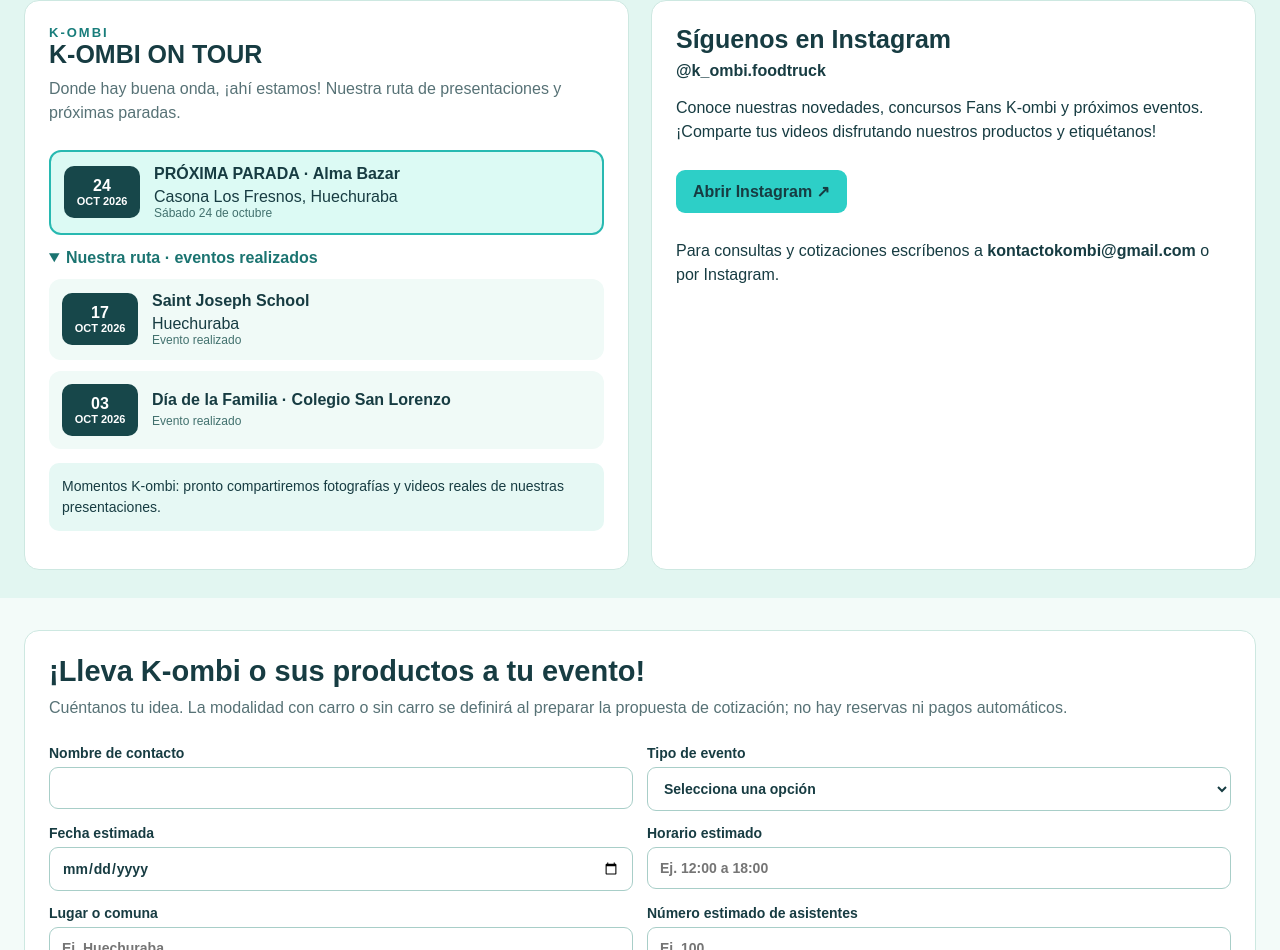
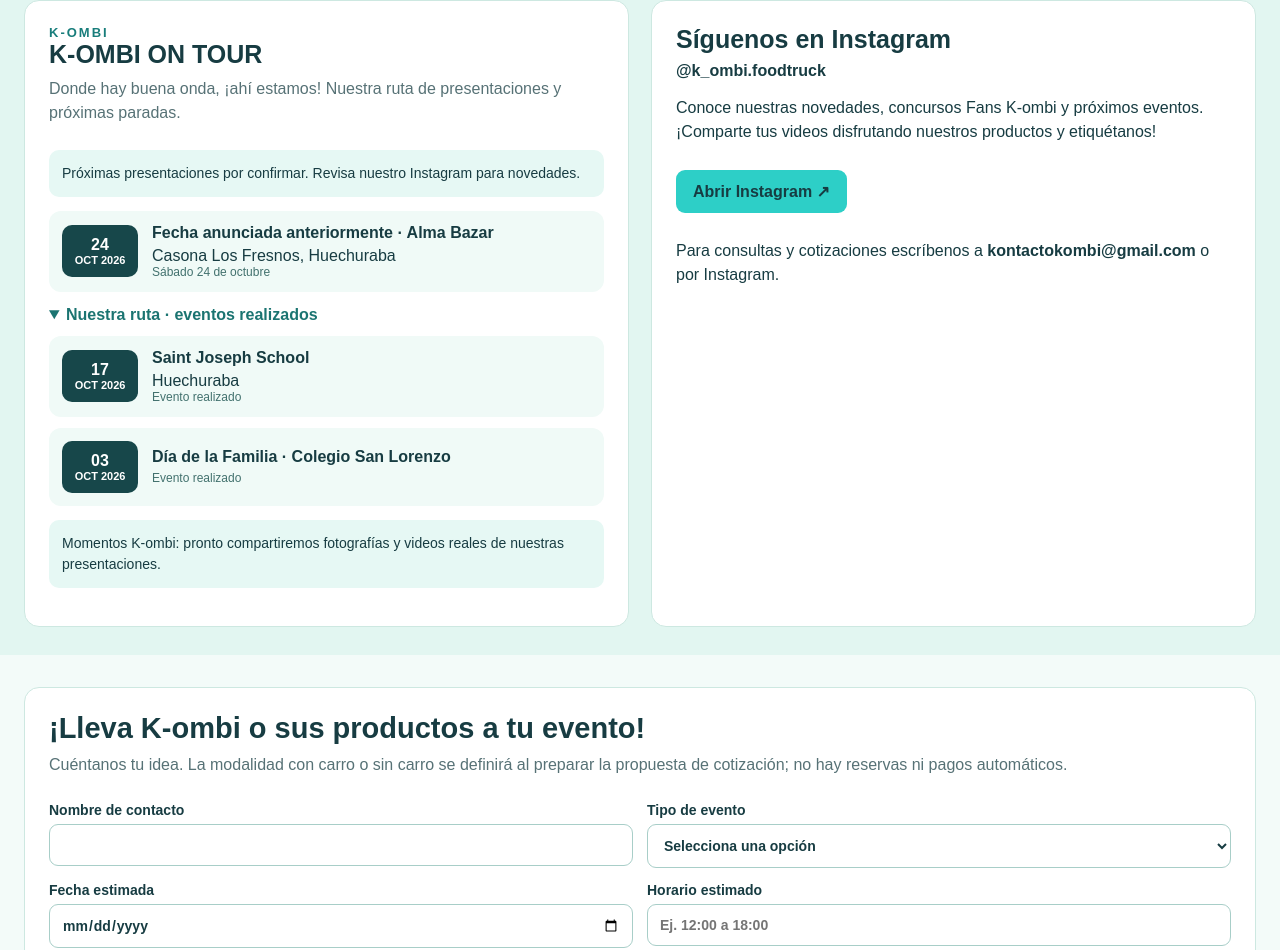
Before and after one commit to K-ombi/WEB-K-OMBI, a plain HTML site: page index.html in a window 1280 px wide. Shown: the part 1893-2843 px from the top of the page. Drawn offline with Linux system fonts and the light colour scheme.

Commit message:
Corregir fecha vencida de eventos y señalar próximas fechas por confirmar

```diff
--- a/index.html
+++ b/index.html
@@ -40,7 +40,7 @@ footer{background:#173d44;color:white;padding:20px;text-align:center}.road{heigh
 <article class="product"><div class="art">🫖</div><div class="info"><strong>Té</strong><small>Infusiones calientes</small></div></article></div><p class="sub" style="margin-top:16px">Y otros productos que iremos incorporando.</p></section>
 <div class="bottom"><div class="columns"><div class="panel" id="eventos">
 <div class="kicker">K-OMBI</div><h2>K-OMBI ON TOUR</h2><p class="sub">Donde hay buena onda, ¡ahí estamos! Nuestra ruta de presentaciones y próximas paradas.</p>
-<div class="tour-list"><div class="tour-item tour-next"><div class="tour-date">24<small>OCT 2026</small></div><div><strong>PRÓXIMA PARADA · Alma Bazar</strong><span>Casona Los Fresnos, Huechuraba</span><div class="tour-tag">Sábado 24 de octubre</div></div></div></div>
+<p class="muted-note">Próximas presentaciones por confirmar. Revisa nuestro Instagram para novedades.</p><div class="tour-list"><div class="tour-item"><div class="tour-date">24<small>OCT 2026</small></div><div><strong>Fecha anunciada anteriormente · Alma Bazar</strong><span>Casona Los Fresnos, Huechuraba</span><div class="tour-tag">Sábado 24 de octubre</div></div></div></div>
 <details class="event-details" open><summary>Nuestra ruta · eventos realizados</summary><div class="tour-list" style="margin-top:12px"><div class="tour-item"><div class="tour-date">17<small>OCT 2026</small></div><div><strong>Saint Joseph School</strong><span>Huechuraba</span><div class="tour-tag">Evento realizado</div></div></div><div class="tour-item"><div class="tour-date">03<small>OCT 2026</small></div><div><strong>Día de la Familia · Colegio San Lorenzo</strong><div class="tour-tag">Evento realizado</div></div></div></div></details>
 <p class="muted-note">Momentos K-ombi: pronto compartiremos fotografías y videos reales de nuestras presentaciones.</p></div>
 <div class="panel" id="redes"><h2>Síguenos en Instagram</h2><div class="social"><div><strong>@k_ombi.foodtruck</strong><p>Conoce nuestras novedades, concursos Fans K-ombi y próximos eventos. ¡Comparte tus videos disfrutando nuestros productos y etiquétanos!</p><a class="button" target="_blank" rel="noopener" href="https://www.instagram.com/k_ombi.foodtruck/">Abrir Instagram ↗</a></div></div><p id="contacto">Para consultas y cotizaciones escríbenos a <a href="mailto:kontactokombi@gmail.com"><strong>kontactokombi@gmail.com</strong></a> o por Instagram.</p></div></div></div>
```
